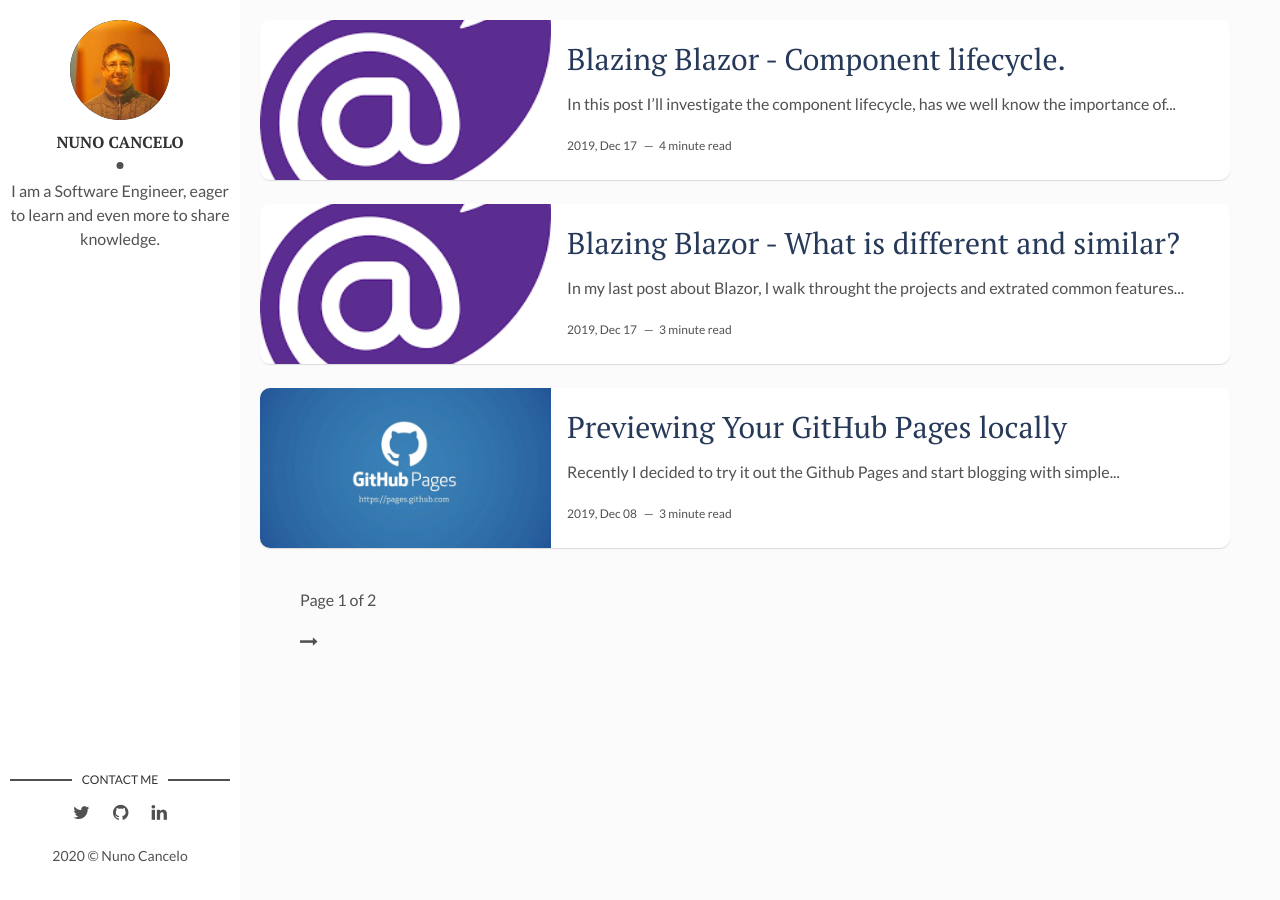
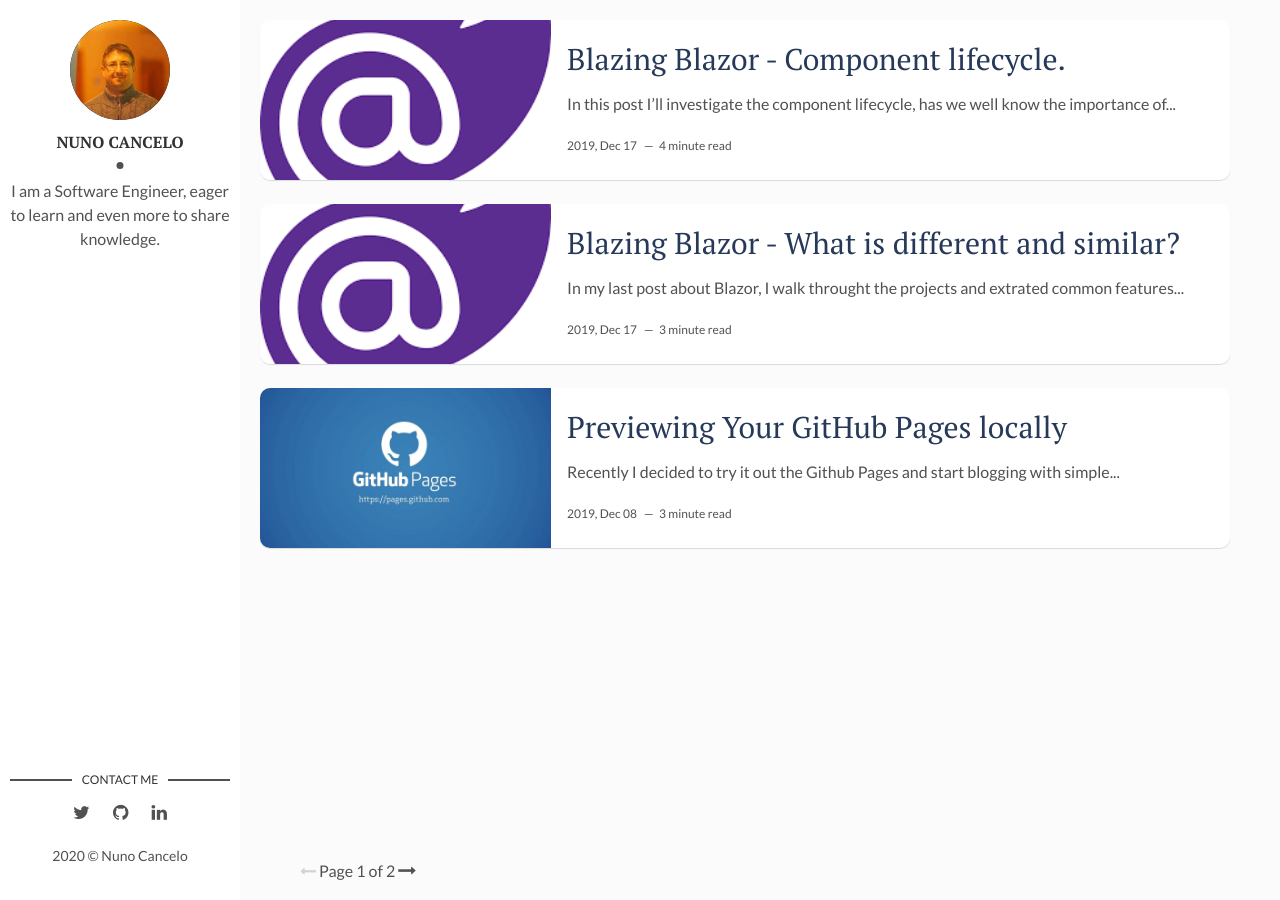
Before and after one commit to masterzdran/masterzdran.github.io, a Jekyll site: the page built from index.html, in a window 1280 px wide. Built offline with Jekyll 4.4.1, drawn with Linux system fonts in a browser that asks for light colours; the list of posts is cut into pages by our own code.

Commit message:
pagination to footer.

```diff
--- a/_includes/pagination.html
+++ b/_includes/pagination.html
@@ -1,19 +1,25 @@
+<div class="posts-footer">
 <div class="container">
   <nav class="pagination" role="pagination">
     <ul>
       {% if paginator.previous_page %}
         {% if paginator.previous_page == 1 %}
-        <p><a class="newer-posts" href="{{ site.baseurl }}/"><i class="fa fa-long-arrow-left" aria-hidden="true"></i></a></p>
+        <span><a class="newer-posts" href="{{ site.baseurl }}/"><i class="fa fa-long-arrow-left" aria-hidden="true"></i></a></span>
         {% else %}
-        <p><a class="newer-posts" href="{{ site.baseurl }}/page/{{ paginator.previous_page }}/"><i class="fa fa-long-arrow-left" aria-hidden="true"></i></a></p>
+        <span><a class="newer-posts" href="{{ site.baseurl }}/page/{{ paginator.previous_page }}/"><i class="fa fa-long-arrow-left" aria-hidden="true"></i></a></span>
         {% endif %}
+      {% else %}
+        <span><i class="fa fa-long-arrow-left posts-no-more" aria-hidden="true"></i></span>
       {% endif %}
 
-      <p><span class="page-number">Page {{paginator.page}} of {{paginator.total_pages}}</span></p>
+      <span class="page-number">Page {{paginator.page}} of {{paginator.total_pages}}</span>
 
       {% if paginator.next_page %}
-      <p><a class="older-posts" href="{{ site.baseurl }}/page/{{ paginator.next_page }}/"><i class="fa fa-long-arrow-right" aria-hidden="true"></i></a></p>
+      <span><a class="older-posts" href="{{ site.baseurl }}/page/{{ paginator.next_page }}/"><i class="fa fa-long-arrow-right" aria-hidden="true"></i></a></span>
+      {% else %}
+      <span><i class="fa fa-long-arrow-right posts-no-more" aria-hidden="true"></i></span>
       {% endif %}
     </ul>
   </nav>
 </div>
+</div>
--- a/assets/css/main.css
+++ b/assets/css/main.css
@@ -1479,3 +1479,11 @@
     font-size: 21px;
   }
 }
+
+.posts-footer{
+  position: fixed;
+  bottom: 0;
+}
+.posts-no-more{
+  color:lightgray
+}
```
